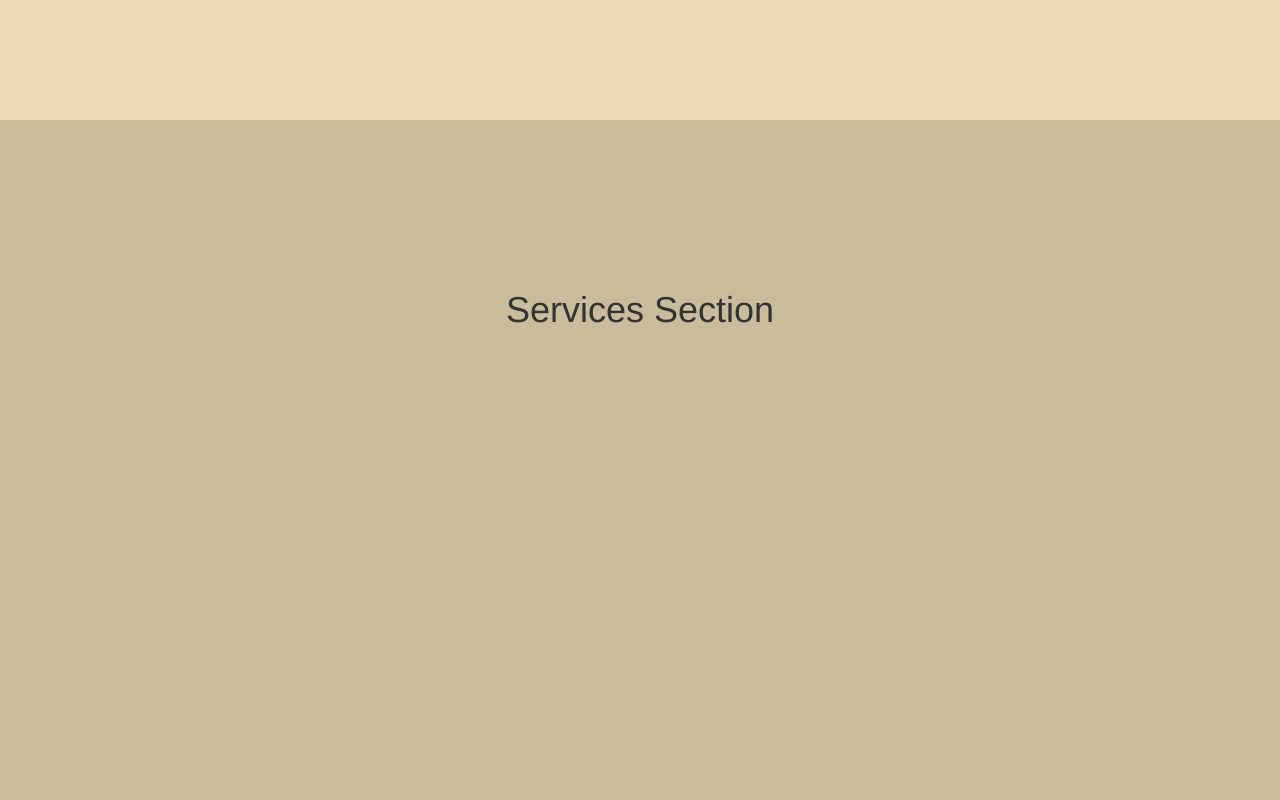
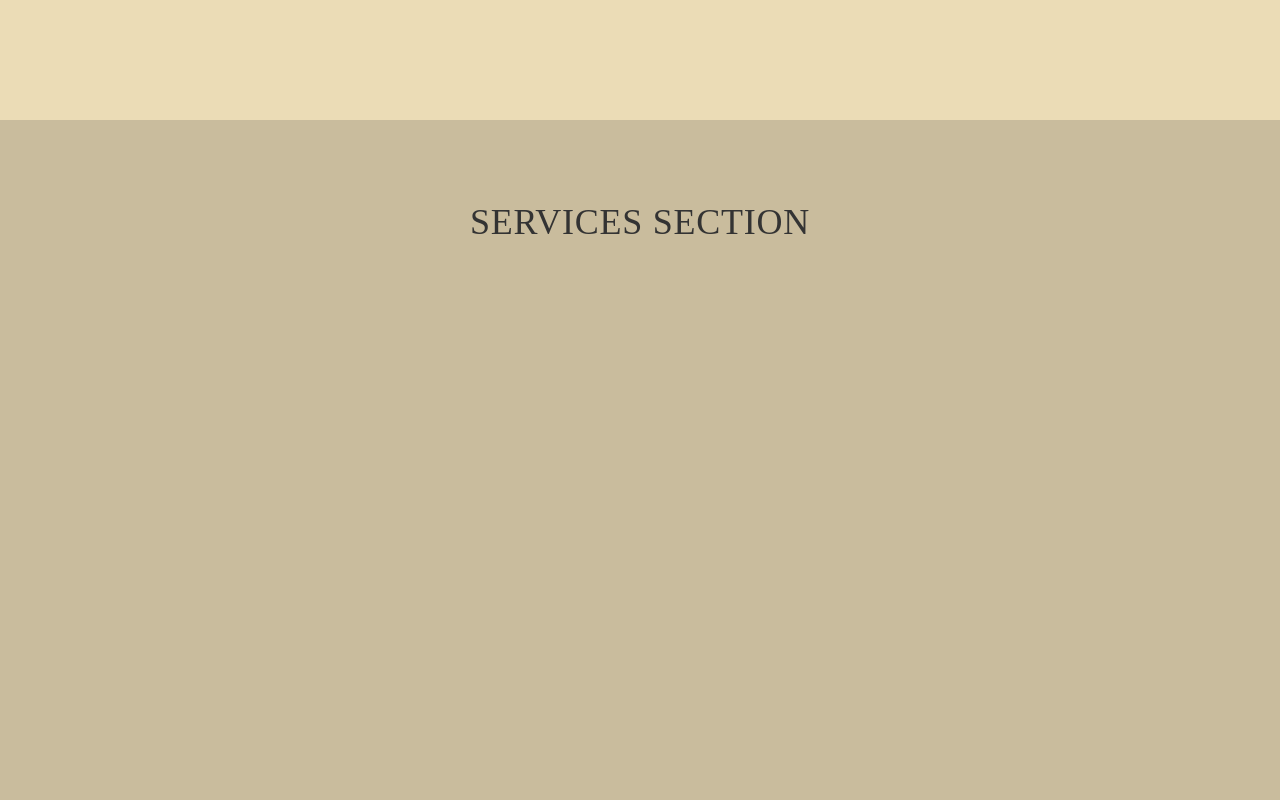
Before and after one commit to wesdawson/fuller-healing-hands, a website: page static/index.html in a window 1280 px wide. Shown: the part 1480-2280 px from the top of the page. Drawn offline with Linux system fonts and the light colour scheme.

Commit message:
merge with mac diff

```diff
--- a/static/css/scrolling-nav.css
+++ b/static/css/scrolling-nav.css
@@ -211,6 +211,16 @@ a.scroll-arrow {
     background: #ebdcb6;
 }
 
+.section-header {
+  font-family: "caviar_dreamsregualr";
+  font-size: 3em;
+  font-weight: 300;
+  line-height: 1.5;
+  letter-spacing: 0.025em;
+  margin: 0.1em 0;
+  text-transform: uppercase;
+}
+
 .about-header h2 {
   font-family: "caviar_dreamsregular";
   font-size: 3em;
@@ -262,9 +272,14 @@ display: block;
 }
 }
 
+@media screen and (min-width: 680px) {
+  .services-section {
+    height: 100vh;
+  }
+}
+
 .services-section {
-    height: 100%;
-    padding-top: 150px;
+    padding-top: 60px;
     text-align: center;
     background: #c9bc9d;
 }
--- a/static/index.html
+++ b/static/index.html
@@ -124,7 +124,7 @@
     <section id="services" class="services-section">
         <div class="container">
             <div class="row">
-                <div class="col-lg-12">
+                <div class="col-lg-12 section-header">
                     <h1>Services Section</h1>
                 </div>
             </div>
```
